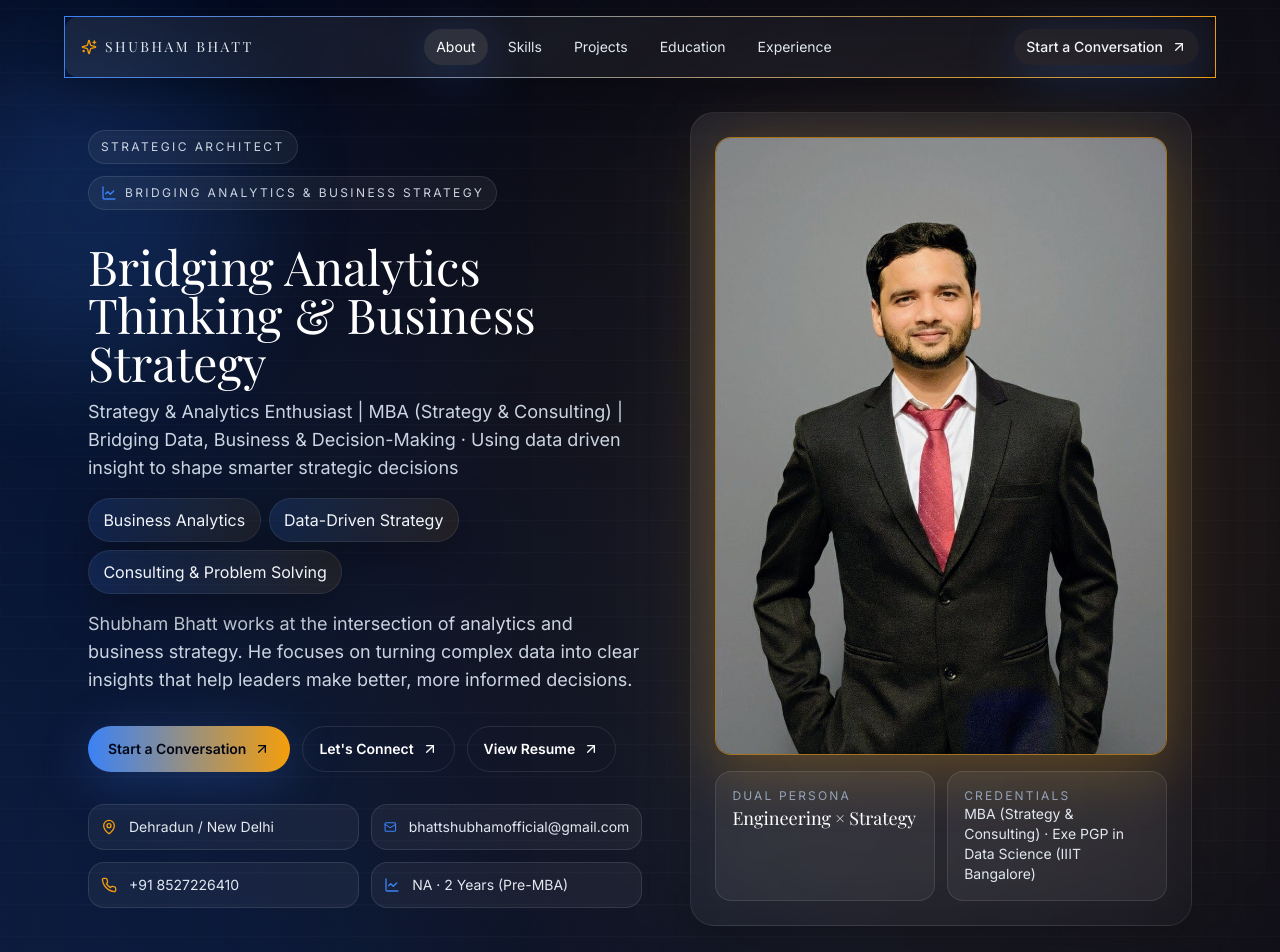
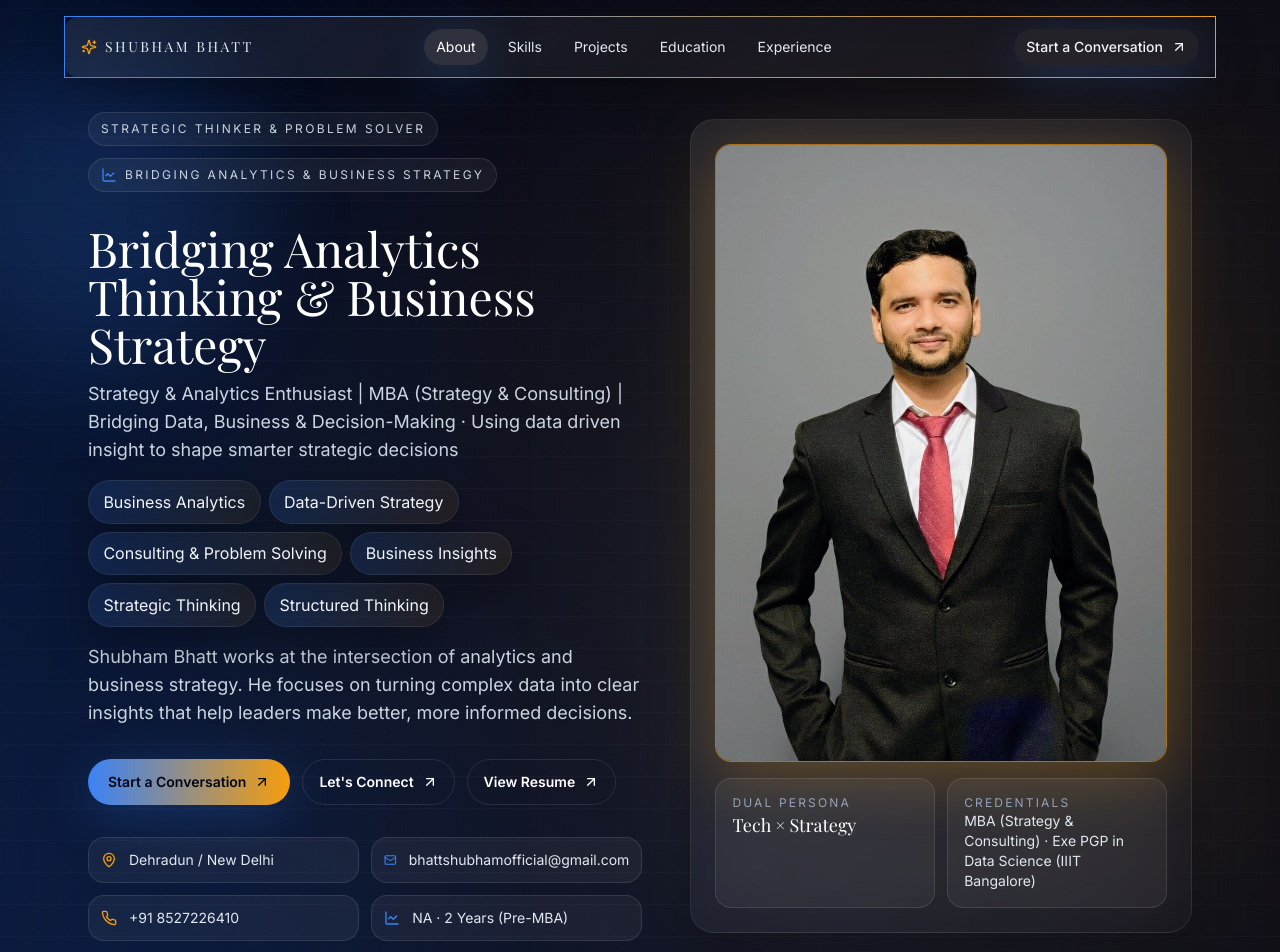
Before and after one commit to bhattshubham06/portfolio, a Next.js app: page / in a window 1280 px wide. Shown: the top 952 px of the page. Built offline with nearby package versions, Linux system fonts and the light colour scheme; a web font is replaced by a local one.

Commit message:
updated_hero.tsx

```diff
--- a/components/Hero.tsx
+++ b/components/Hero.tsx
@@ -15,7 +15,9 @@ const computeBasePath = () => {
   return "";
 };
 
-const kineticHeadlines = ["Business Analytics", "Data-Driven Strategy", "Consulting & Problem Solving"];
+const kineticHeadlines = ["Business Analytics", "Data-Driven Strategy", "Consulting & Problem Solving","Business Insights",
+  "Strategic Thinking",
+  "Structured Thinking"];
 
 type HeroProps = {
   personalInfo: PortfolioData["personalInfo"];
@@ -34,7 +36,7 @@ export function Hero({ personalInfo, resumeHref, experienceHighlight }: HeroProp
     <section id="hero" className="grid gap-10 sm:gap-12 lg:grid-cols-[1.05fr_0.95fr] lg:items-center">
       <div className="space-y-8">
         <div className="flex flex-wrap items-center gap-3 text-xs uppercase tracking-[0.2em] text-slate-300">
-          <span className="rounded-full border border-white/10 bg-white/5 px-3 py-2">Strategic Architect</span>
+          <span className="rounded-full border border-white/10 bg-white/5 px-3 py-2">Strategic Thinker & Problem Solver</span>
           <span className="flex items-center gap-2 rounded-full border border-white/10 bg-white/5 px-3 py-2">
             <LineChart className="h-4 w-4 text-data" />
             Bridging Analytics & Business Strategy
@@ -149,7 +151,7 @@ export function Hero({ personalInfo, resumeHref, experienceHighlight }: HeroProp
           <div className="mt-4 grid gap-3 md:grid-cols-2">
             <div className="rounded-2xl border border-white/10 bg-white/5 p-4">
               <p className="text-xs uppercase tracking-[0.18em] text-slate-400">Dual Persona</p>
-              <p className="text-lg font-display text-white">Engineering × Strategy</p>
+              <p className="text-lg font-display text-white">Tech × Strategy</p>
             </div>
             <div className="rounded-2xl border border-white/10 bg-white/5 p-4">
               <p className="text-xs uppercase tracking-[0.18em] text-slate-400">Credentials</p>
```
